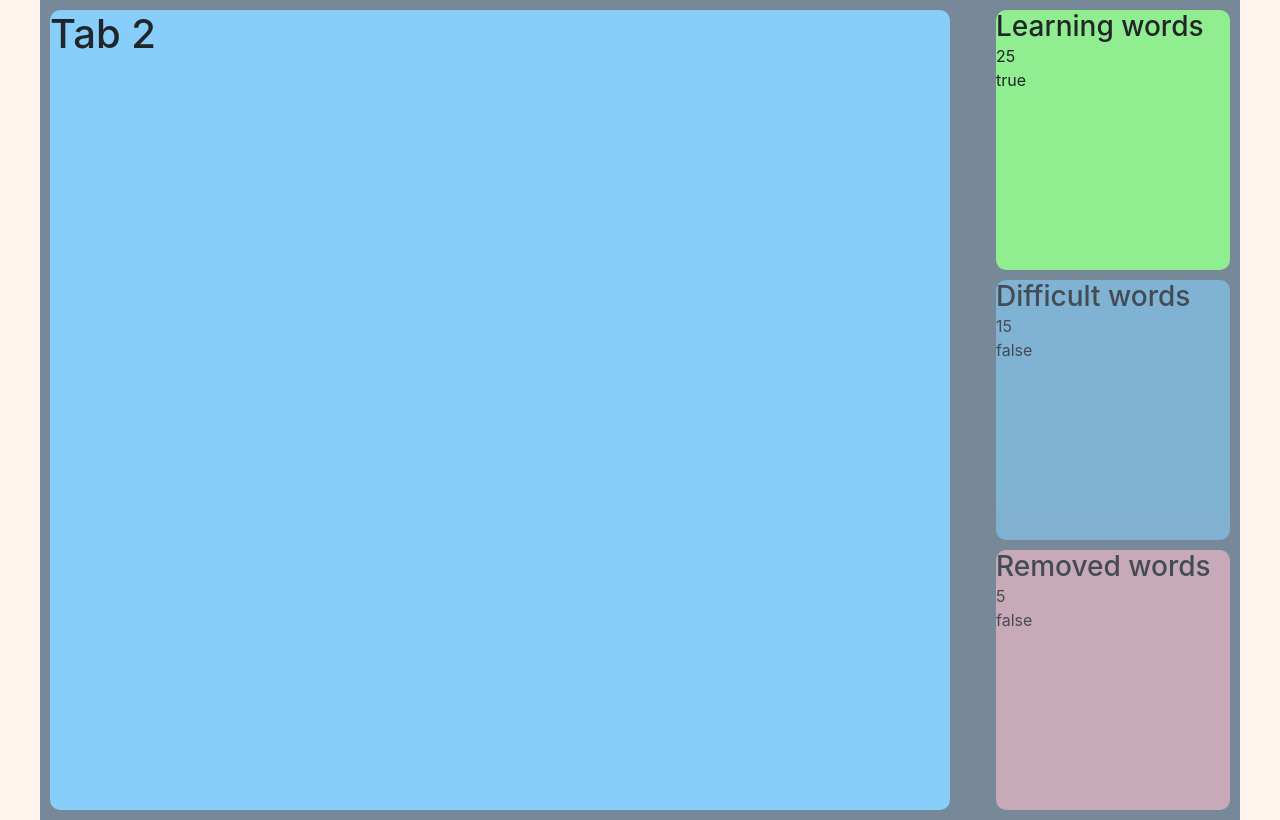
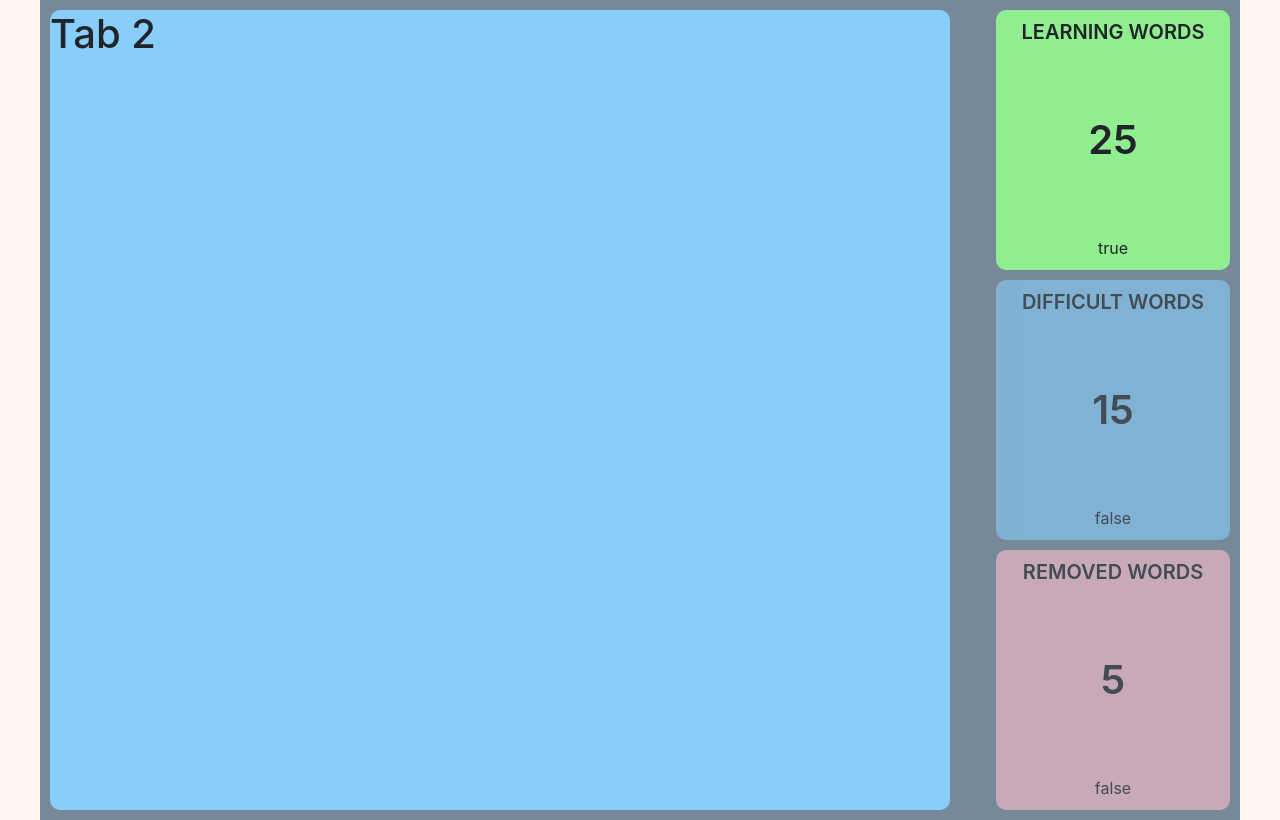
Before and after one commit to Maxvvellh0use/rslang, a React (Create React App) app: page / in a window 1280 px wide. Built offline with nearby package versions, Linux system fonts and the light colour scheme.

Commit message:
feat: add category tab styling

```diff
--- a/src/components/DictionaryCategoryTab/DictionaryCategoryTab.js
+++ b/src/components/DictionaryCategoryTab/DictionaryCategoryTab.js
@@ -2,11 +2,9 @@ import React from 'react';
 import './DictionaryCategoryTab.scss';
 import cx from 'clsx';
 
-const DEFAULT_CLASS = 'dictionary__tabs__tab';
+const DEFAULT_CLASS = 'dictionary__tab';
 
 export default class DictionaryCategoryTab extends React.Component {
-
-
   static defaultProps = {
     className: DEFAULT_CLASS,
     selectedClassName: `${DEFAULT_CLASS}_selected`,
@@ -17,7 +15,6 @@ export default class DictionaryCategoryTab extends React.Component {
   };
 
   render() {
-
     const {
       id,
       selected,
@@ -32,17 +29,14 @@ export default class DictionaryCategoryTab extends React.Component {
       <div
         {...attributes}
         className={cx(className, {
-            [selectedClassName]: selected,
+          [selectedClassName]: selected,
         })}
         id={id}
       >
-        <h3>{name}</h3>
-        <p>{counter}</p>
-        <p>{selected? 'true': 'false'}</p>
-
+        <h3 className="dictionary__tab__header">{name}</h3>
+        <p className="dictionary__tab__counter">{counter}</p>
+        <p>{selected ? 'true' : 'false'}</p>
       </div>
     );
   }
-
-
 }
--- a/src/components/DictionaryCategoryTab/DictionaryCategoryTab.scss
+++ b/src/components/DictionaryCategoryTab/DictionaryCategoryTab.scss
@@ -2,18 +2,26 @@
 @import "../../style/placeholders";
 @import "../../style/mixins";
 
-.dictionary__tabs {
+.dictionary {
   &__tab {
-    display: block;
+    position: relative;
+    display: flex;
+    flex-direction: column;
+    flex-grow: 1;
+    flex-shrink: 1;
+    justify-content: space-between;
+    align-items: center;
+
     min-width: 90px;
     min-height: 80px;
-    flex-grow: 1;
-    flex-shrink: 1;
     border-radius: 10px;
     opacity: 0.6;
     background-color: lightgrey;
 
+    padding: 10px;
+
     @extend %transition;
+    @extend %no-userselect;
 
     &_selected {
       @extend %transition;
@@ -35,4 +43,17 @@
       background-color: pink;
     }
   }
+
+  &__tab__header {
+
+    font-weight: 600;
+    text-transform: uppercase;
+    font-size: 20px;
+  }
+  &__tab__counter {
+    font-weight: 600;
+    text-transform: uppercase;
+    font-size: 40px;
+  }
+
 }
--- a/src/components/DictionaryPage/DictionaryPage.js
+++ b/src/components/DictionaryPage/DictionaryPage.js
@@ -6,37 +6,37 @@ export default class DictionaryPage extends React.Component {
 
   handleClick(event) {
     const panel = document.querySelector('.dictionary__panel');
-    const tabs = document.querySelectorAll('.dictionary__tabs__tab');
-    tabs.forEach((tab) => tab.classList.remove('dictionary__tabs__tab_selected'));
+    const tabs = document.querySelectorAll('.dictionary__tab');
+    tabs.forEach((tab) => tab.classList.remove('dictionary__tab_selected'));
     switch (event.target.id) {
       case 'tab-dictionary-learning':
         panel.classList.remove('dictionary__panel_difficult-checked');
         panel.classList.remove('dictionary__panel_removed-checked');
         panel.classList.add('dictionary__panel_learning-checked');
-        document.querySelector('.dictionary__tabs__tab_learning')
-          .classList.add('dictionary__tabs__tab_selected');
+        document.querySelector('.dictionary__tab_learning')
+          .classList.add('dictionary__tab_selected');
           //event.target.setAttribute('SELECTED', true);
         break;
       case 'tab-dictionary-difficult':
         panel.classList.remove('dictionary__panel_removed-checked');
         panel.classList.remove('dictionary__panel_learning-checked');
         panel.classList.add('dictionary__panel_difficult-checked');
-        document.querySelector('.dictionary__tabs__tab_difficult')
-          .classList.add('dictionary__tabs__tab_selected');
+        document.querySelector('.dictionary__tab_difficult')
+          .classList.add('dictionary__tab_selected');
           //event.target.setAttribute('SELECTED', true);
         break;
       case 'tab-dictionary-removed':
         panel.classList.remove('dictionary__panel_learning-checked');
         panel.classList.remove('dictionary__panel_difficult-checked');
         panel.classList.add('dictionary__panel_removed-checked');
-        document.querySelector('.dictionary__tabs__tab_removed')
-          .classList.add('dictionary__tabs__tab_selected');
+        document.querySelector('.dictionary__tab_removed')
+          .classList.add('dictionary__tab_selected');
           //event.target.setAttribute('SELECTED', true);
         break;
       default:
-        panel.classList.remove('dictionary__panel_learning-checked');
-        panel.classList.remove('dictionary__panel_difficult-checked');
-        panel.classList.remove('dictionary__panel_removed-checked');
+        // panel.classList.remove('dictionary__panel_learning-checked');
+        // panel.classList.remove('dictionary__panel_difficult-checked');
+        // panel.classList.remove('dictionary__panel_removed-checked');
         break;
     }
 
@@ -60,7 +60,7 @@ export default class DictionaryPage extends React.Component {
             <div className="dictionary__tabs">
 
               <DictionaryCategoryTab
-                className="dictionary__tabs__tab dictionary__tabs__tab_learning"
+                className="dictionary__tab dictionary__tab_learning"
                 id="tab-dictionary-learning"
                 onClick={this.handleClick}
                 name="Learning words"
@@ -68,7 +68,7 @@ export default class DictionaryPage extends React.Component {
                 selected={true}
                 />
               <DictionaryCategoryTab
-                className="dictionary__tabs__tab dictionary__tabs__tab_difficult"
+                className="dictionary__tab dictionary__tab_difficult"
                 id="tab-dictionary-difficult"
                 onClick={this.handleClick}
                 name="Difficult words"
@@ -76,7 +76,7 @@ export default class DictionaryPage extends React.Component {
                 />
 
               <DictionaryCategoryTab
-                className="dictionary__tabs__tab dictionary__tabs__tab_removed"
+                className="dictionary__tab dictionary__tab_removed"
                 id="tab-dictionary-removed"
                 onClick={this.handleClick}
                 name="Removed words"
--- a/src/components/DictionaryPage/DictionaryPage.scss
+++ b/src/components/DictionaryPage/DictionaryPage.scss
@@ -97,6 +97,5 @@
     flex-direction: column;
     justify-content: space-between;
     margin-left: 10px;
-
   }
 }
--- a/src/style/placeholders.scss
+++ b/src/style/placeholders.scss
@@ -5,3 +5,13 @@
   -o-transition: all ease-in-out 0.2s;
   transition: all ease-in-out 0.2s;
 }
+
+%no-userselect {
+  -webkit-user-select: none; /* Safari */
+  -ms-user-select: none; /* IE 10+ and Edge */
+  user-select: none; /* Standard syntax */
+  -moz-user-select: none;
+  -khtml-user-select: none;
+  -webkit-touch-callout: none;
+  -webkit-tap-highlight-color: transparent;
+}
```
